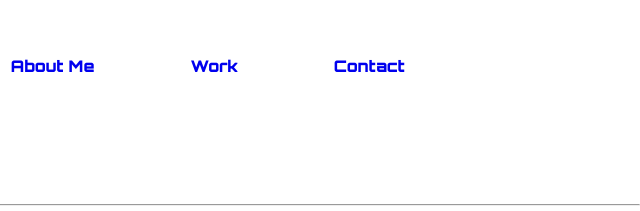
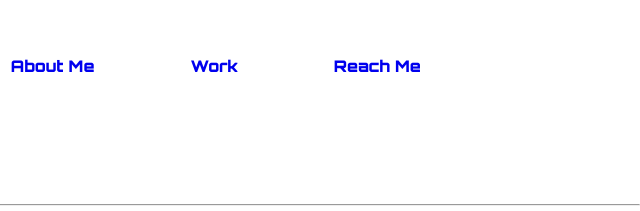
Before and after one commit to emmzzy/Learn, a plain HTML site: page Portfolio/index.html in a window 1280 px wide. Shown: the top 211 px of the page, 640-1280 px from the left. Drawn offline with Linux system fonts and the light colour scheme.

Commit message:
Update index.html

```diff
--- a/Portfolio/index.html
+++ b/Portfolio/index.html
@@ -24,7 +24,7 @@
                     <li><a href="index"> Home</a></li>
                     <li><a href="#About_Me"> About Me</a></li>
                     <li><a href="#Work"> Work</a></li>
-                    <li><a href="#Contact"> Contact</a></li>
+                    <li><a href="#Contact"> Reach Me</a></li>
                 </ul>
             </nav>
         </header>
```
